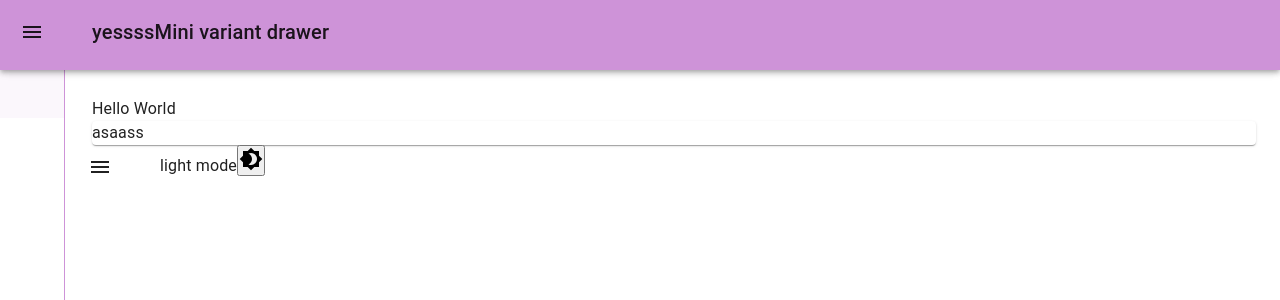
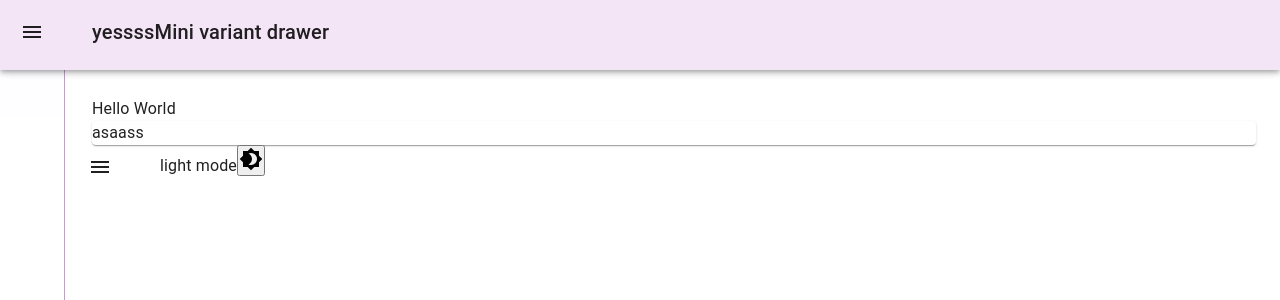
Before and after one commit to ahmadfaqih796/chat-ui, a Next.js app: page /home in a window 1280 px wide. Shown: the top 300 px of the page. Built offline with nearby package versions, Linux system fonts and the light colour scheme; some icons are missing.

Commit message:
fix color theme main

```diff
--- a/src/components/theme/ColorModeProvider.js
+++ b/src/components/theme/ColorModeProvider.js
@@ -28,7 +28,7 @@ export function ColorModeProvider({ children }) {
           ...(mode === "light"
             ? {
                 primary: {
-                  main: purple[200],
+                  main: purple[50],
                   light: `linear-gradient(to top, ${purple[700]}, ${purple[300]} 70vh)`,
                   dark: purple[400],
                 },
```
